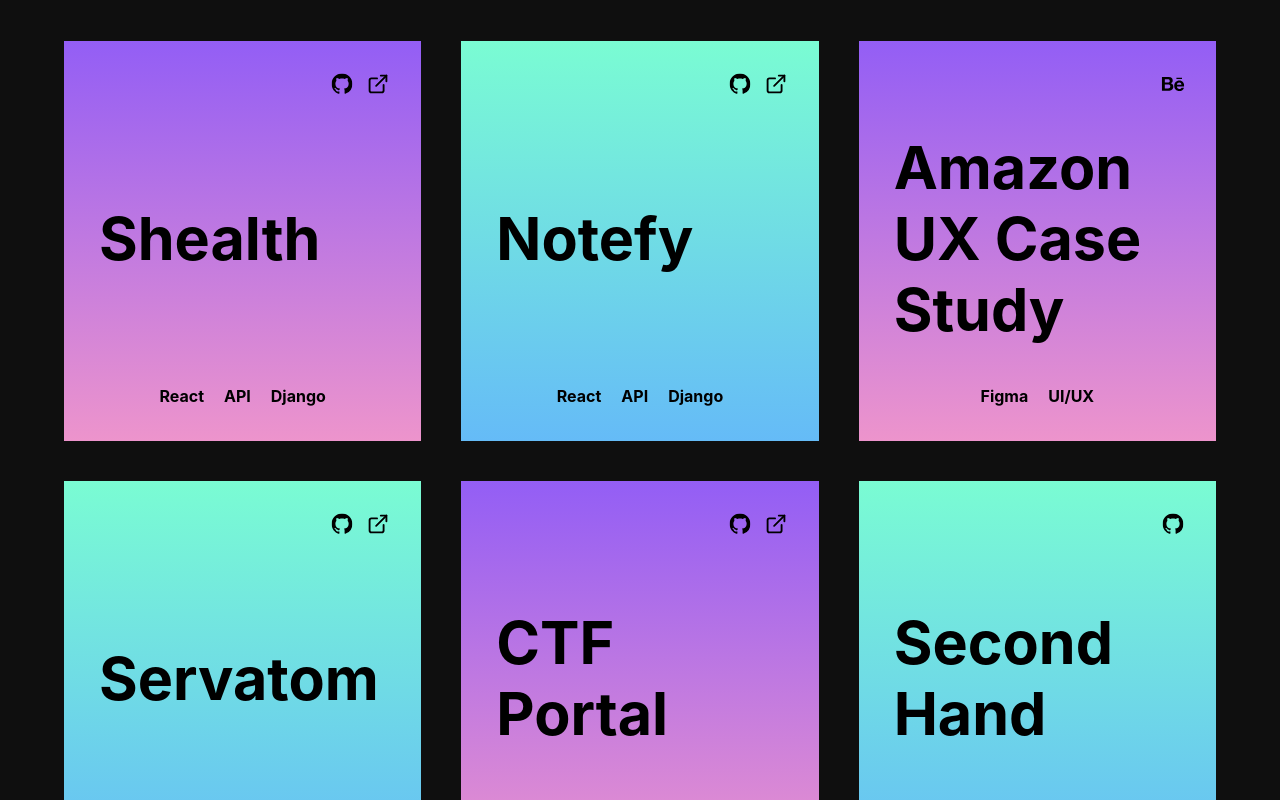
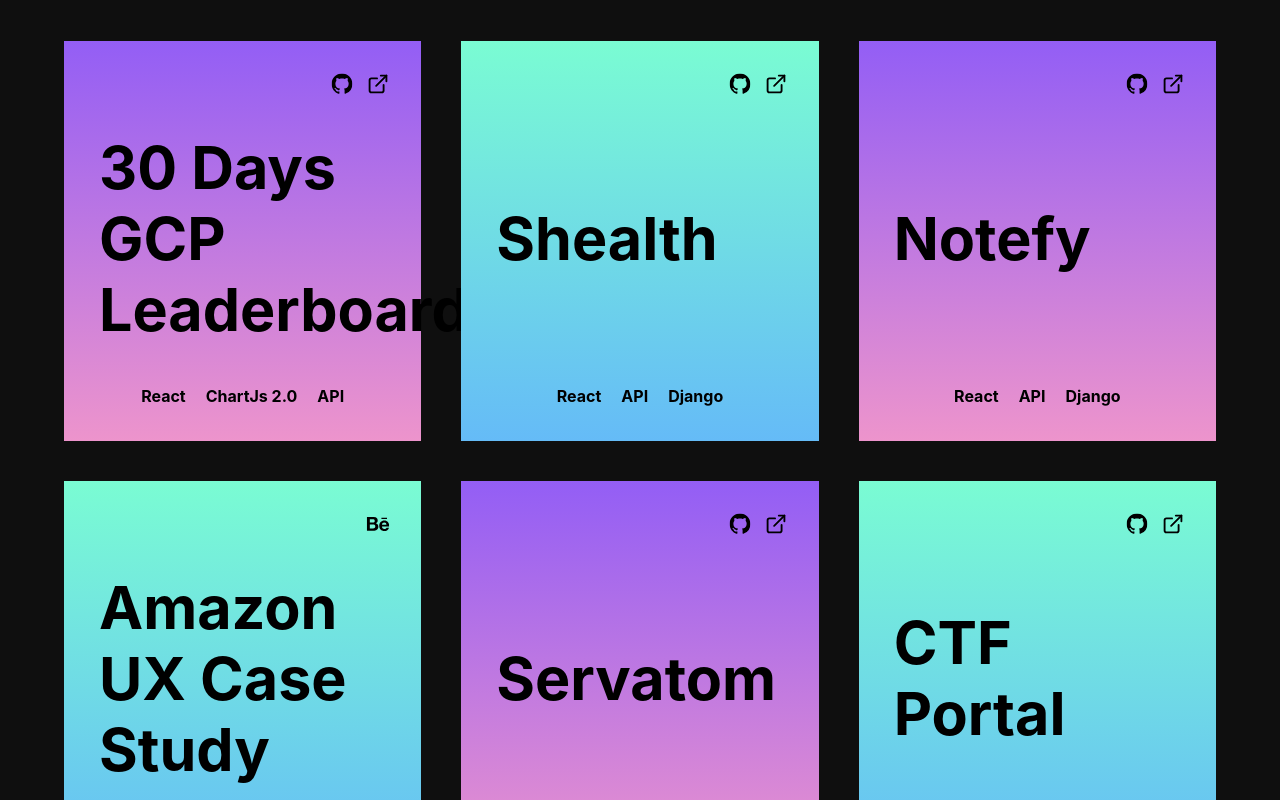
Before and after one commit to yash22arora/Portfolio, a React (Create React App) app in the folder client/: page / in a window 1280 px wide. Shown: the part 1020-1820 px from the top of the page. Built offline with nearby package versions, Linux system fonts and the light colour scheme; a web font is replaced by a local one.

Commit message:
Add GCP project
Signed-off-by: Yashvardhan Arora <yash22arora@gmail.com>

```diff
--- a/client/src/App.js
+++ b/client/src/App.js
@@ -9,6 +9,13 @@ import VisitorCount from './components/VisitorCount';
 function App() {
 
   const projects = [
+    {
+      title:"30 Days GCP Leaderboard",
+      body:"Made a Google themed website showing leaderboard for the students of Thapar participating in the 30 days of Google Cloud Challenge, with graphs and tables and much more!",
+      techStack: ["React", "ChartJs 2.0", "API"],
+      github:"https://github.com/yash22arora/30DaysOfCloudLeaderBoard",
+      external:"https://30daysofgcp.dsctiet.tech/"
+    },
     {
       title:"Shealth",
       body:"An online solution to organise your medical history and give your doctors secured access to your records",
```
